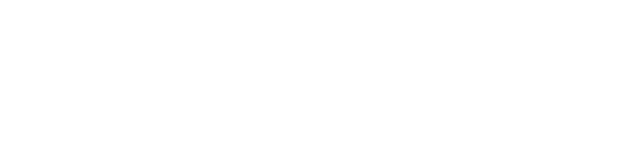
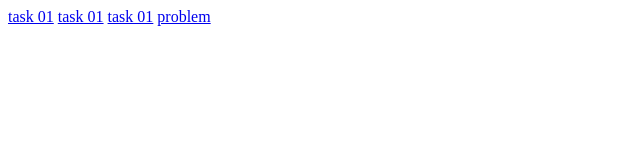
Before and after one commit to YattaHab/week08, a plain HTML site: page index.html in a window 1280 px wide. Shown: the whole page, without its empty margins (0-640 px from the left). Drawn offline with Linux system fonts and the light colour scheme.

Commit message:
editing index file

```diff
--- a/index.html
+++ b/index.html
@@ -6,6 +6,9 @@
     <title> week 08</title>
 </head>
 <body>
-
+    <a href="./task01/task01.html" target="_blank">task 01</a>
+    <a href="./task02/task02.html" target="_blank">task 01</a>
+    <a href="./task03/task03.html" target="_blank">task 01</a>
+    <a href="./problem.html" target="_blank">problem</a>
 </body>
 </html>
```
